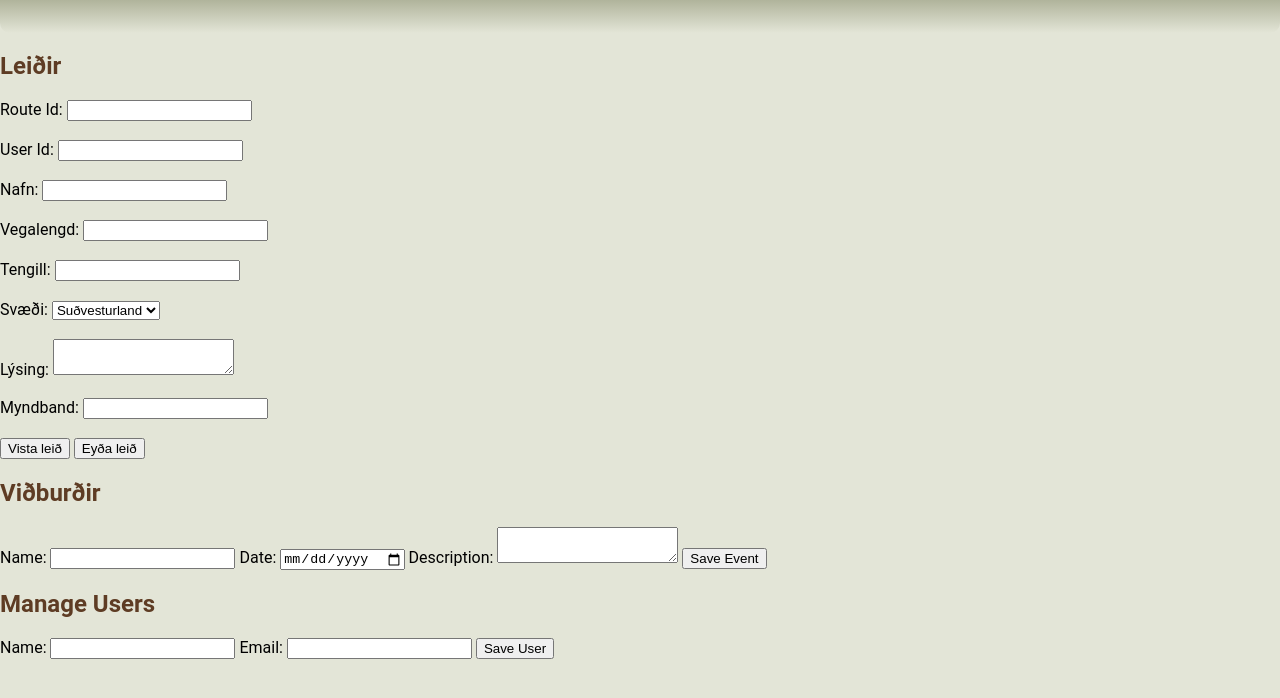
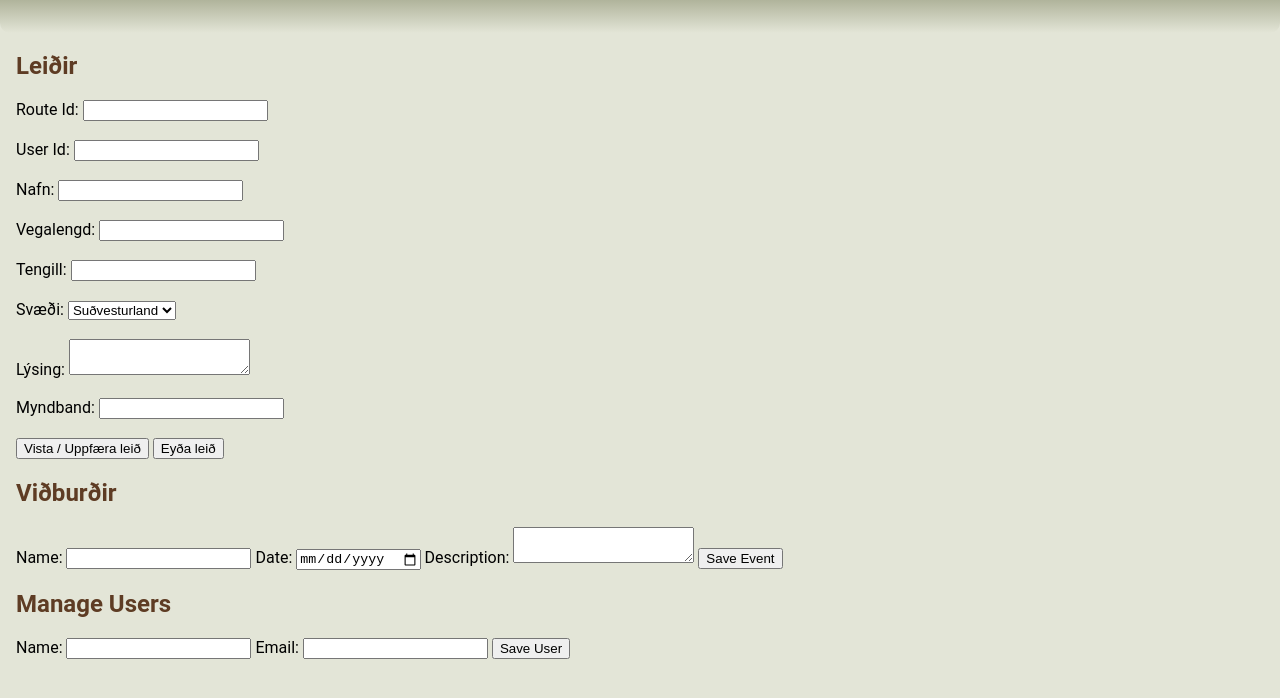
Before and after one commit to OSE-ICE/FK3_lokaverkefni_frontEnd, a plain HTML site: page admin.html in a window 1280 px wide. Shown: the part 72-770 px from the top of the page. Drawn offline with Linux system fonts and the light colour scheme.

Commit message:
smá tiltekt

```diff
--- a/admin.html
+++ b/admin.html
@@ -36,7 +36,7 @@
                 <textarea id="route-description" required></textarea><br><br>
                 <label for="route-videolink">Myndband:</label>
                 <input type="text" id="route-videolink" required><br><br>
-                <button type="submit">Vista leið</button>
+                <button type="submit">Vista / Uppfæra leið</button>
                 <button type="button" id="delete-route-button">Eyða leið</button>
             </form>
             <ul id="routes-list"></ul>
@@ -44,7 +44,6 @@
         <section id="events-section">
             <h2>Viðburðir</h2>
             <form id="event-form">
-
                 <input type="hidden" id="event-id">
                 <label for="event-name">Name:</label>
                 <input type="text" id="event-name" required>
--- a/admin.js
+++ b/admin.js
@@ -213,6 +213,10 @@ async function deleteRoute(routeId) {
     }
 }
 
+async function loadRoutes() {
+    // Implement API call to load all routes and display them in the routes list
+}
+
 async function addEvent(name, date, description) {
     // Implement API call to add a new event
 }
@@ -223,6 +227,10 @@ async function updateEvent(id, name, date, description) {
 
 async function deleteEvent(id) {
     // Implement API call to delete an event
+}
+
+async function loadEvents() {
+    // Implement API call to load all events and display them in the events list
 }
 
 
--- a/styles.css
+++ b/styles.css
@@ -236,3 +236,15 @@ h4 {
   color: rgb(94, 60, 36);
   margin-top: 1rem;
 }
+
+#routes-section {
+  margin-left: 1rem;
+}
+
+#events-section {
+  margin-left: 1rem;
+}
+
+#users-section {
+  margin-left: 1rem;
+}
```
